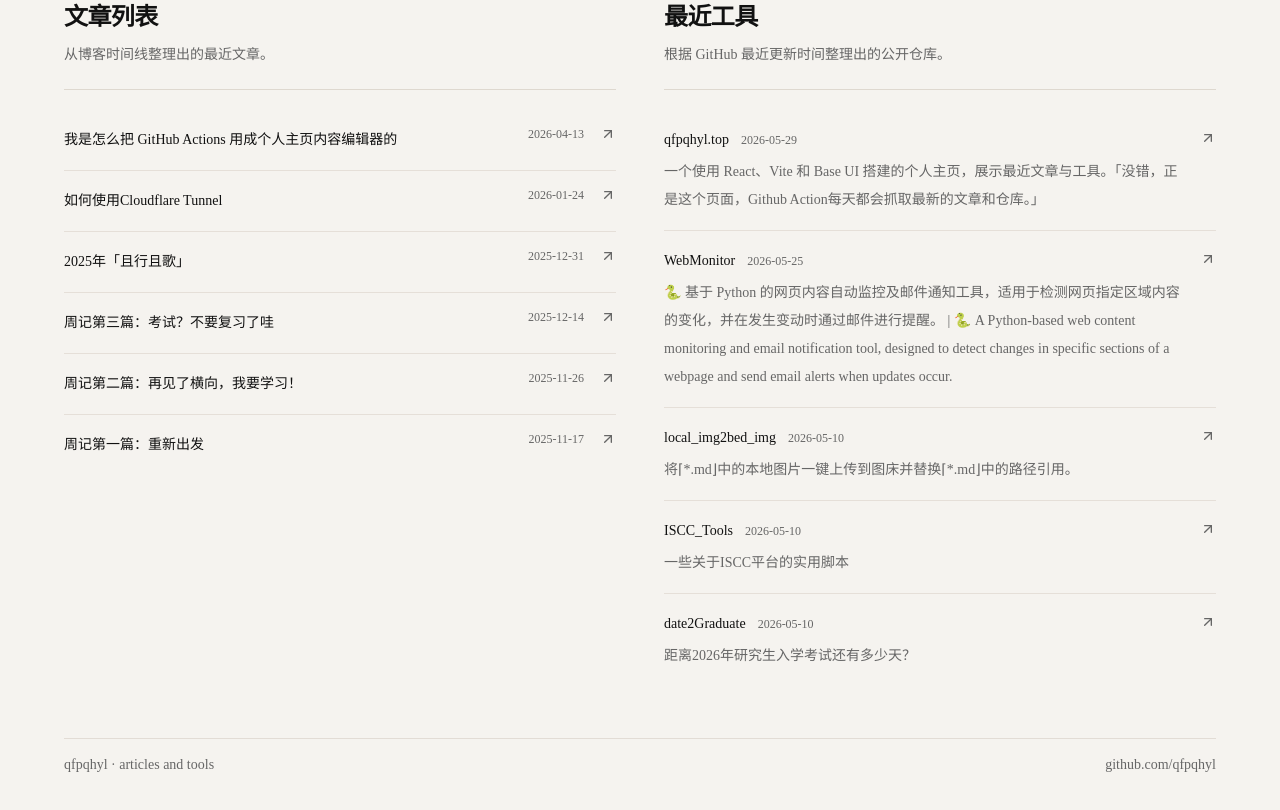
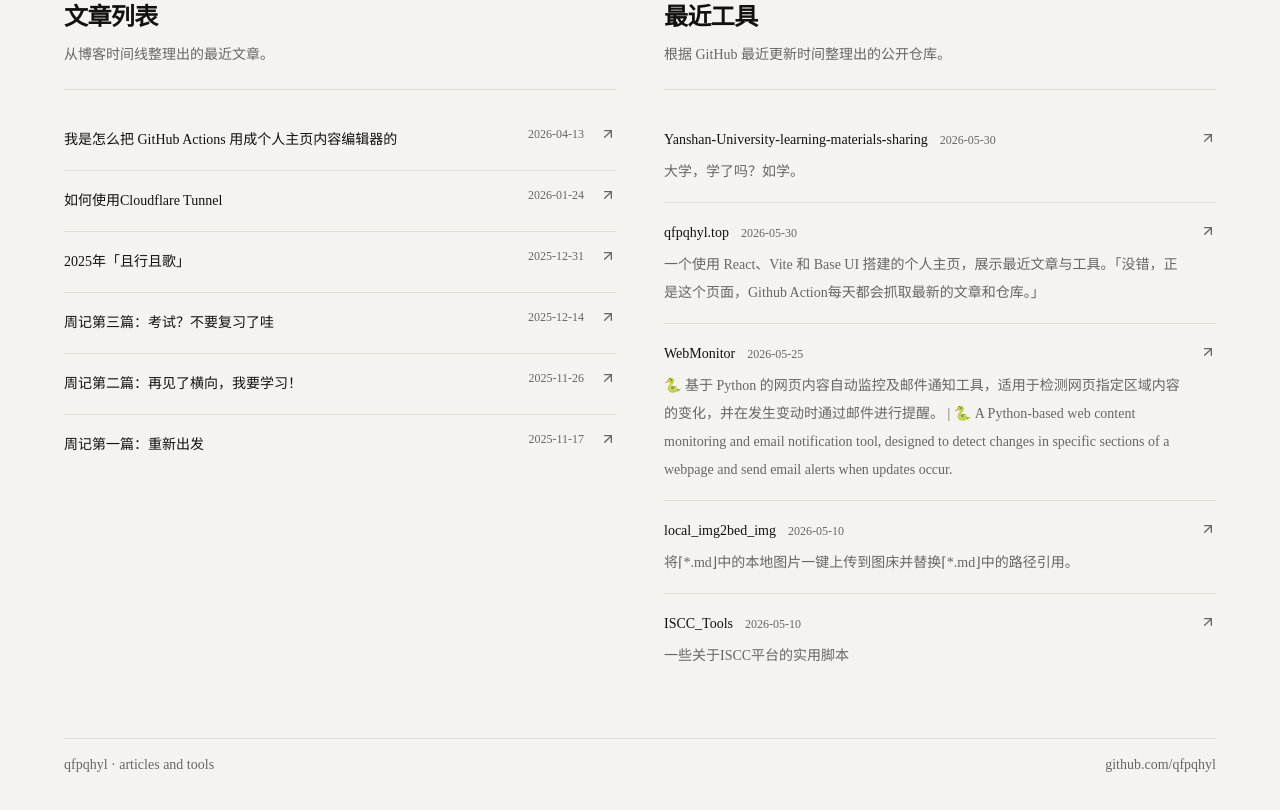
Before and after one commit to qfpqhyl/qfpqhyl.top, a React (Vite) app: page / in a window 1280 px wide. Shown: the part 420-1230 px from the top of the page. Built offline with nearby package versions, Linux system fonts and the light colour scheme.

Commit message:
chore: refresh generated content

```diff
--- a/data/content.ts
+++ b/data/content.ts
@@ -7,7 +7,7 @@ export interface SiteContent {
 }
 
 export const siteContent: SiteContent = {
-  "generatedAt": "2026-05-30T02:15:12.379Z",
+  "generatedAt": "2026-05-31T02:41:19.723Z",
   "articles": [
     {
       "title": "我是怎么把 GitHub Actions 用成个人主页内容编辑器的",
@@ -42,10 +42,16 @@ export const siteContent: SiteContent = {
   ],
   "tools": [
     {
+      "title": "Yanshan-University-learning-materials-sharing",
+      "href": "https://github.com/qfpqhyl/Yanshan-University-learning-materials-sharing",
+      "description": "大学，学了吗？如学。",
+      "updatedAt": "2026-05-30"
+    },
+    {
       "title": "qfpqhyl.top",
       "href": "https://github.com/qfpqhyl/qfpqhyl.top",
       "description": "一个使用 React、Vite 和 Base UI 搭建的个人主页，展示最近文章与工具。「没错，正是这个页面，Github Action每天都会抓取最新的文章和仓库。」",
-      "updatedAt": "2026-05-29"
+      "updatedAt": "2026-05-30"
     },
     {
       "title": "WebMonitor",
@@ -64,12 +70,6 @@ export const siteContent: SiteContent = {
       "href": "https://github.com/qfpqhyl/ISCC_Tools",
       "description": "一些关于ISCC平台的实用脚本",
       "updatedAt": "2026-05-10"
-    },
-    {
-      "title": "date2Graduate",
-      "href": "https://github.com/qfpqhyl/date2Graduate",
-      "description": "距离2026年研究生入学考试还有多少天？",
-      "updatedAt": "2026-05-10"
     }
   ]
 };
```
